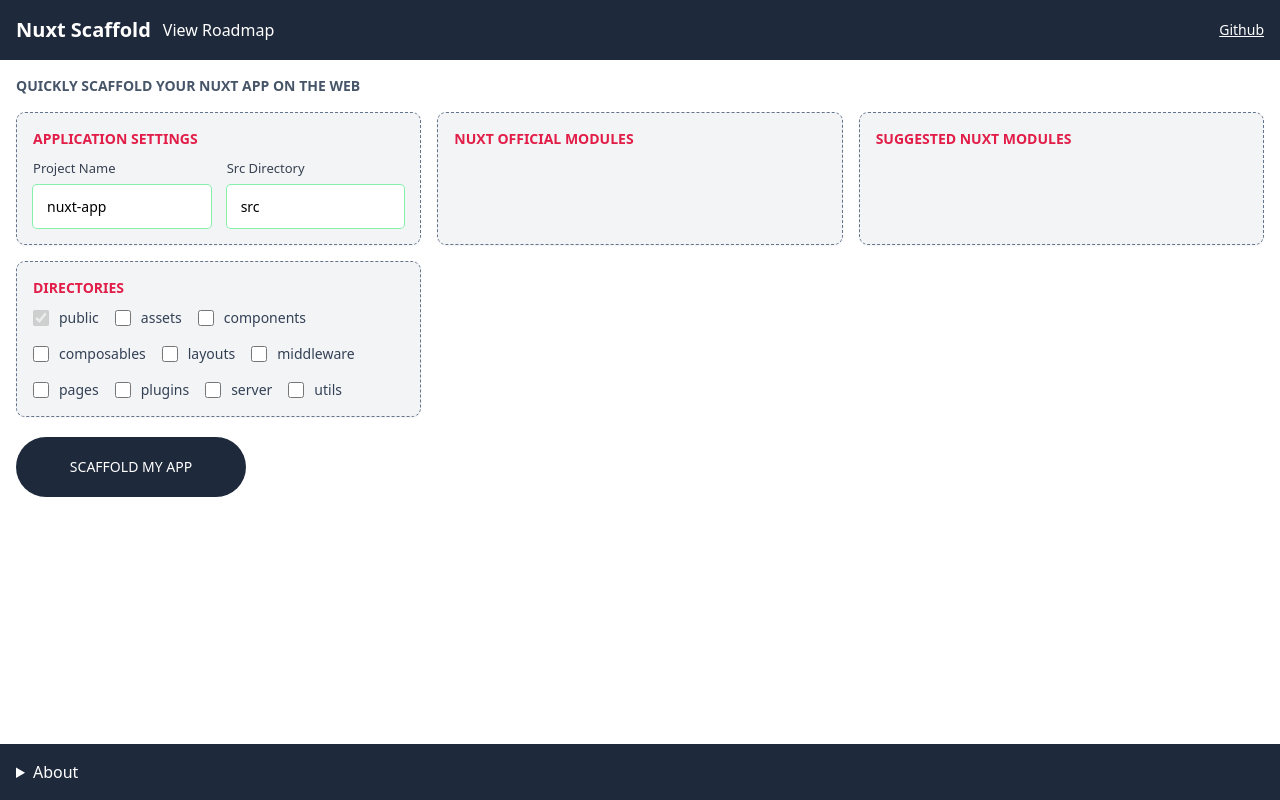
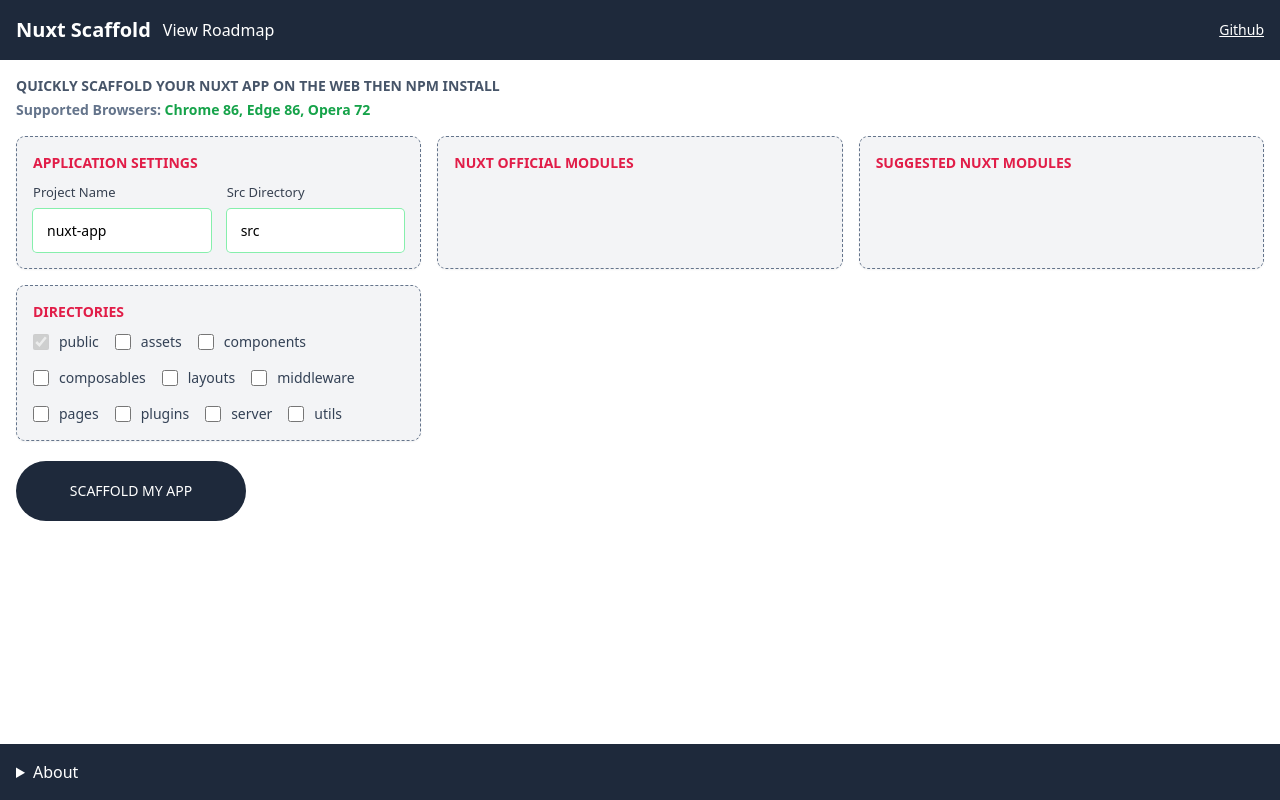
Before and after one commit to jimoh-sodiq/nuxt-scaffold, a Nuxt app: page / in a window 1280 px wide. Built offline with nearby package versions, Linux system fonts and the light colour scheme.

Commit message:
show supported devices browser, add alert if not supported

```diff
--- a/src/pages/index.vue
+++ b/src/pages/index.vue
@@ -17,6 +17,10 @@
 })
 
 async function scaffoldApp() {
+  if(!("showDirectoryPicker" in window)){
+    alert("Oops. your browser does not support the HTML5 file system access API")
+    return
+  }
   const dirPickerHandle = await window.showDirectoryPicker();
   const rootDir = await createDirectory(dirPickerHandle, projectName.value)
   const srcDirHandle = await createDirectory(rootDir, srcDir.value)
@@ -44,7 +48,8 @@
 <template>
   <form @submit.prevent="scaffoldApp" class="relative p-4">
     <div class=" ">
-      <h1 class="uppercase text-sm font-semibold text-slate-600">Quickly Scaffold your nuxt app on the web</h1>
+      <h1 class="uppercase text-sm font-semibold text-slate-600">Quickly Scaffold your nuxt app on the web then npm install</h1>
+      <p class="font-semibold text-slate-500 text-sm mt-1">Supported Browsers: <span class="text-green-600">Chrome 86, Edge 86, Opera 72</span> </p>
       <div class="grid grid-cols-1 md:grid-cols-2 lg:grid-cols-3 gap-4 mt-4">
         <GlobalInfoCard title="Application settings">
           <div class="grid md:flex flex-wrap lg:flex-nowrap gap-4">
```
